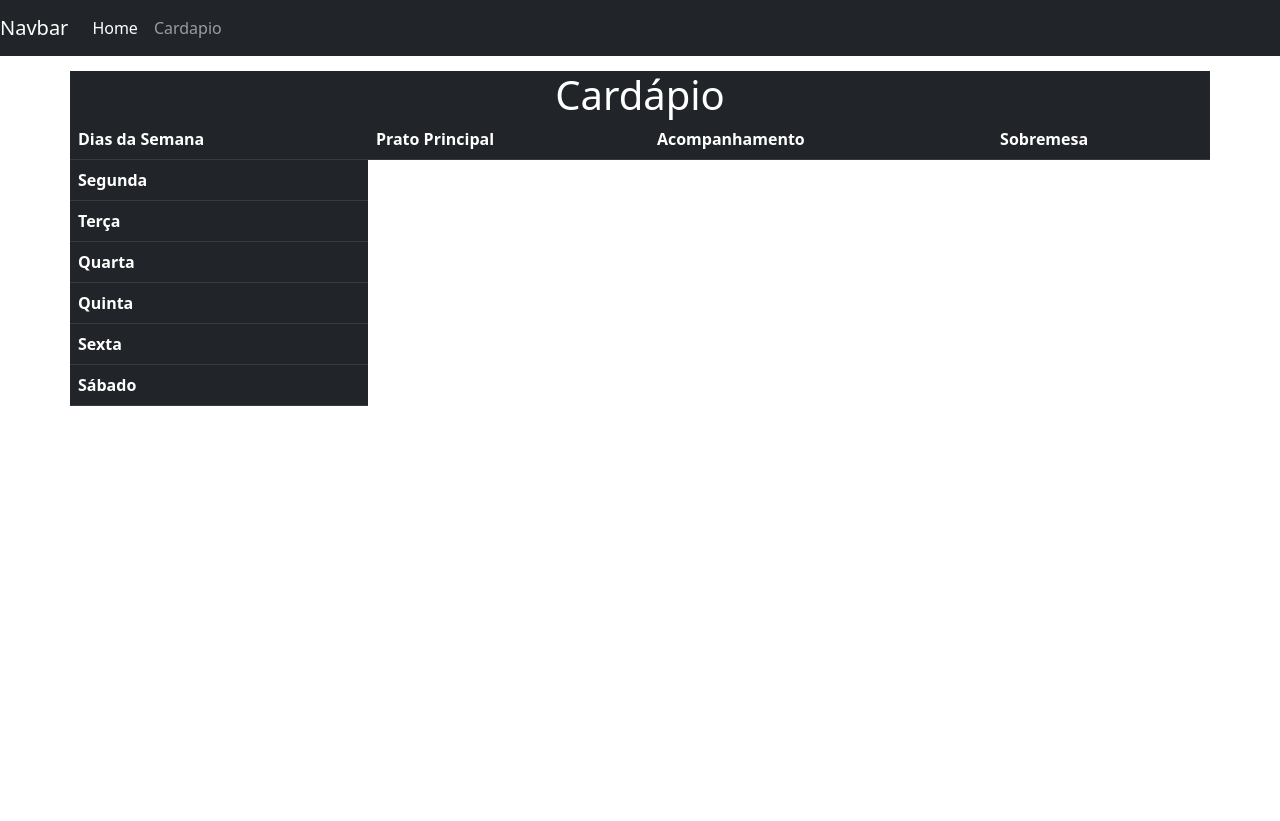
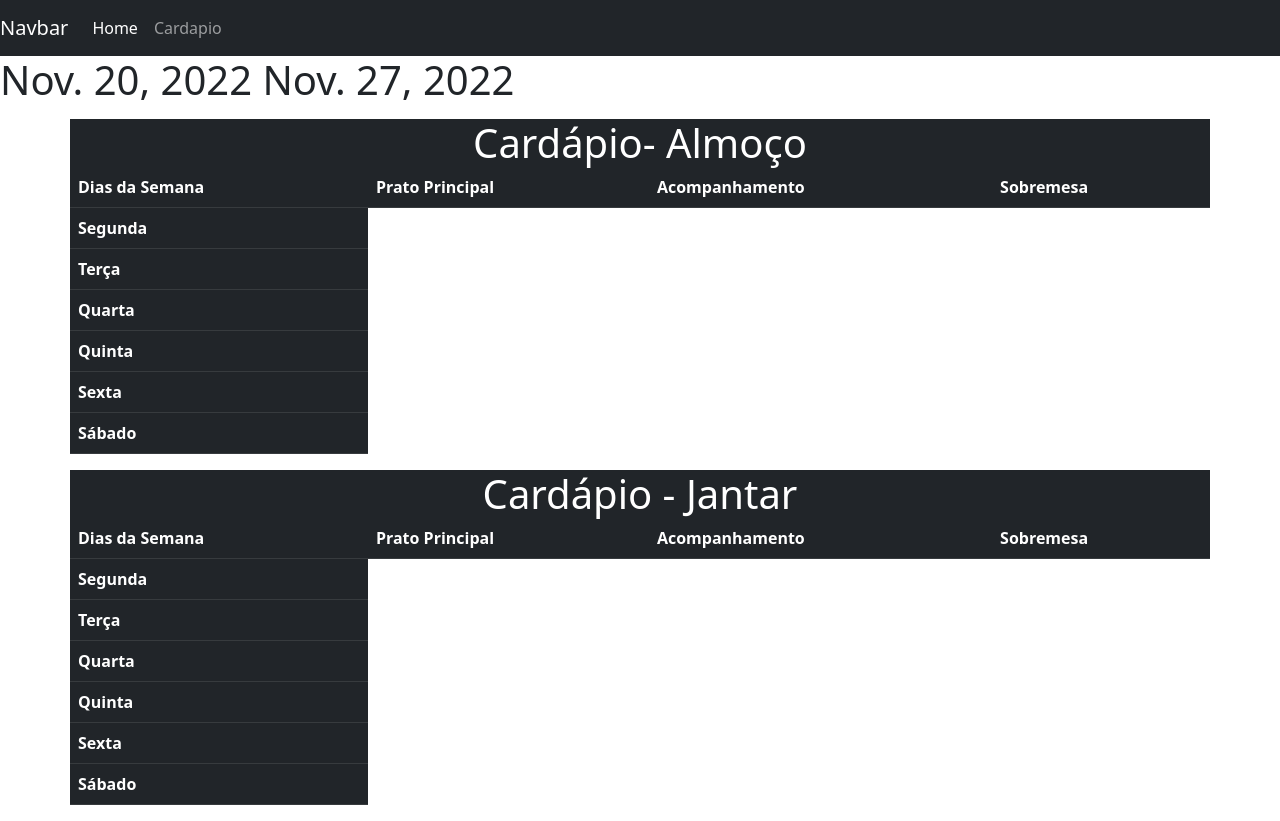
Before and after one commit to pastega/projeto-ru, a Django app: page /cardapio/ in a window 1280 px wide. Before the commit the page ends 406 px from the top, so only its background shows below. Run offline with Django 4.2, Linux system fonts and the light colour scheme; lists and menus that the app fills with data are empty.

Commit message:
Estudando meios para fazer a listagem e edição de cardápios

```diff
--- a/meals/models.py
+++ b/meals/models.py
@@ -76,7 +76,7 @@ class Refeicao(models.Model):
         SABADO = 'SAB', _('Sábado')
         DOMINGO = 'DOM', _('Domingo')
 
-    dia_da_semana = models.CharField(max_length=3, choices=DiaDaSemana.choices)
+    dia_da_semana = models.CharField(max_length=3, choices=DiaDaSemana.choices, default="SEG")
 
     def __str__(self):
         return f'Refeição [{self.data}] > {self.cardapio}'
--- a/meals/templates/meals/cardapio/cardapio.html
+++ b/meals/templates/meals/cardapio/cardapio.html
@@ -3,9 +3,10 @@
 {% block title %}Cardapio{% endblock title %}
 
 {% block content %}
+<h1>{{now}} {{limit}}</h1>
 
 <table class="table table-dark container">
-        <h1 class ='container' style="text-align: center; background-color:rgb(33, 37, 41); color:white; margin-top: 15px;margin-bottom: 0">Cardápio</h1>
+        <h1 class ='container' style="text-align: center; background-color:rgb(33, 37, 41); color:white; margin-top: 15px;margin-bottom: 0">Cardápio- Almoço</h1>
         <thead>
           <tr>
             <th scope="col">Dias da Semana</th>
@@ -18,30 +19,154 @@
         <tbody>
           <tr>
             <th scope="row">Segunda</th>
+              {% for obj in object_list %}
+                {% if obj.dia_da_semana == 'SEG' and obj.data >= now and obj.periodo == 'A'%}
 
+                <td>{{obj.cardapio.prato_principal.nome}}</td>
+                <td>{{obj.cardapio.acompanhamento.nome}}</td>
+                <td>{{obj.cardapio.sobremesa.nome}}</td>
+                {% endif %}
+              {% endfor %}
           </tr>
           <tr>
             <th scope="row">Terça</th>
+            {% for obj in object_list %}
+            {% if obj.dia_da_semana == 'TER' and obj.data == now and obj.periodo == 'A'%}
 
+            <td>{{obj.cardapio.prato_principal.nome}}</td>
+            <td>{{obj.cardapio.acompanhamento.nome}}</td>
+            <td>{{obj.cardapio.sobremesa.nome}}</td>
+            {% endif %}
+          {% endfor %}
           </tr>
           <tr>
             <th scope="row">Quarta</th>
+            {% for obj in object_list %}
+                {% if obj.dia_da_semana == 'QUA' and obj.data == now and obj.periodo == 'A'%}
 
+                <td>{{obj.cardapio.prato_principal.nome}}</td>
+                <td>{{obj.cardapio.acompanhamento.nome}}</td>
+                <td>{{obj.cardapio.sobremesa.nome}}</td>
+                {% endif %}
+              {% endfor %}
           </tr>
           <tr>
             <th scope="row">Quinta</th>
+            {% for obj in object_list %}
+                {% if obj.dia_da_semana == 'QUI' and obj.data == now and obj.periodo == 'A'%}
 
+                <td>{{obj.cardapio.prato_principal.nome}}</td>
+                <td>{{obj.cardapio.acompanhamento.nome}}</td>
+                <td>{{obj.cardapio.sobremesa.nome}}</td>
+                {% endif %}
+              {% endfor %}
 
           </tr>
           <tr>
             <th scope="row">Sexta</th>
+            {% for obj in object_list %}
+                {% if obj.dia_da_semana == 'SEX' and obj.data == now and obj.periodo == 'A'%}
 
+                <td>{{obj.cardapio.prato_principal.nome}}</td>
+                <td>{{obj.cardapio.acompanhamento.nome}}</td>
+                <td>{{obj.cardapio.sobremesa.nome}}</td>
+                {% endif %}
+              {% endfor %}
           </tr>
           <tr>
             <th scope="row">Sábado</th>
+            {% for obj in object_list %}
+                {% if obj.dia_da_semana == 'SAB' and obj.data == now and obj.periodo == 'A'%}
 
+                <td>{{obj.cardapio.prato_principal.nome}}</td>
+                <td>{{obj.cardapio.acompanhamento.nome}}</td>
+                <td>{{obj.cardapio.sobremesa.nome}}</td>
+                {% endif %}
+              {% endfor %}
           </tr>
         </tbody>
 </table>
 
+<table class="table table-dark container">
+  <h1 class ='container' style="text-align: center; background-color:rgb(33, 37, 41); color:white; margin-top: 15px;margin-bottom: 0">Cardápio - Jantar</h1>
+  <thead>
+    <tr>
+      <th scope="col">Dias da Semana</th>
+      <th scope="col">Prato Principal</th>
+      <th scope="col">Acompanhamento</th>
+      <th scope="col">Sobremesa</th>
+
+    </tr>
+  </thead>
+  <tbody>
+    <tr>
+      <th scope="row">Segunda</th>
+        {% for obj in object_list %}
+          {% if obj.dia_da_semana == 'SEG' and obj.data == now and obj.periodo == 'J'%}
+
+          <td>{{obj.cardapio.prato_principal.nome}}</td>
+          <td>{{obj.cardapio.acompanhamento.nome}}</td>
+          <td>{{obj.cardapio.sobremesa.nome}}</td>
+          {% endif %}
+        {% endfor %}
+    </tr>
+    <tr>
+      <th scope="row">Terça</th>
+      {% for obj in object_list %}
+      {% if obj.dia_da_semana == 'TER' and obj.data == now and obj.periodo == 'J'%}
+
+      <td>{{obj.cardapio.prato_principal.nome}}</td>
+      <td>{{obj.cardapio.acompanhamento.nome}}</td>
+      <td>{{obj.cardapio.sobremesa.nome}}</td>
+      {% endif %}
+    {% endfor %}
+    </tr>
+    <tr>
+      <th scope="row">Quarta</th>
+      {% for obj in object_list %}
+          {% if obj.dia_da_semana == 'QUA' and obj.data == now and obj.periodo == 'J'%}
+
+          <td>{{obj.cardapio.prato_principal.nome}}</td>
+          <td>{{obj.cardapio.acompanhamento.nome}}</td>
+          <td>{{obj.cardapio.sobremesa.nome}}</td>
+          {% endif %}
+        {% endfor %}
+    </tr>
+    <tr>
+      <th scope="row">Quinta</th>
+      {% for obj in object_list %}
+          {% if obj.dia_da_semana == 'QUI' and obj.data == now and obj.periodo == 'J'%}
+
+          <td>{{obj.cardapio.prato_principal.nome}}</td>
+          <td>{{obj.cardapio.acompanhamento.nome}}</td>
+          <td>{{obj.cardapio.sobremesa.nome}}</td>
+          {% endif %}
+        {% endfor %}
+
+    </tr>
+    <tr>
+      <th scope="row">Sexta</th>
+      {% for obj in object_list %}
+          {% if obj.dia_da_semana == 'SEX' and obj.data == now and obj.periodo == 'J'%}
+
+          <td>{{obj.cardapio.prato_principal.nome}}</td>
+          <td>{{obj.cardapio.acompanhamento.nome}}</td>
+          <td>{{obj.cardapio.sobremesa.nome}}</td>
+          {% endif %}
+        {% endfor %}
+    </tr>
+    <tr>
+      <th scope="row">Sábado</th>
+      {% for obj in object_list %}
+          {% if obj.dia_da_semana == 'SAB' and obj.data == now and obj.periodo == 'J'%}
+
+          <td>{{obj.cardapio.prato_principal.nome}}</td>
+          <td>{{obj.cardapio.acompanhamento.nome}}</td>
+          <td>{{obj.cardapio.sobremesa.nome}}</td>
+          {% endif %}
+        {% endfor %}
+    </tr>
+  </tbody>
+</table>
+
 {% endblock content %}
--- a/meals/urls.py
+++ b/meals/urls.py
@@ -3,15 +3,18 @@ from django.urls import path
 
 from .views import (
     home_view,
-    cardapio_view,
-    gerenciar_cardapio_view,
+    CardapioView,
+    GerenciarCardapioView,
     gerenciar_estoque_view)
 
 app_name = 'meals'
 
 urlpatterns = [
     path('', home_view, name='home'),
-    path('cardapio/', cardapio_view, name='cardapio'),
-    path('gerenciar_cardapio/', gerenciar_cardapio_view, name ='cardapio'),
+
+    path('cardapio/', CardapioView.as_view(), name='cardapio'),
+
+    path('gerenciar_cardapio/', GerenciarCardapioView.as_view(), name ='gerenciar_cardapio'),
+
     path('gerenciar_estoque/', gerenciar_estoque_view, name='estoque'),
 ]
--- a/meals/views.py
+++ b/meals/views.py
@@ -1,5 +1,8 @@
 from django.contrib.auth.decorators import login_required
+from django.views.generic import ListView
 from django.shortcuts import render
+from .models import Refeicao
+from datetime import date, timedelta
 
 # Create your views here.
 
@@ -7,11 +10,21 @@ def home_view(request):
     context = {}
     return render(request, 'meals/gerenciar_alunos/home.html', context)
 
-def cardapio_view(request):
-    return render(request, 'meals/cardapio/cardapio.html', {})
+class CardapioView(ListView):
+    model = Refeicao
+    template_name = 'meals/cardapio/cardapio.html'
+    def get_context_data(self, **kwargs):
+        context = super().get_context_data(**kwargs)
+        context = {'now': date.today(), 'limit':date.today()+timedelta(7)}
+        return context
 
-def gerenciar_cardapio_view(request):
-    return render(request, 'meals/cardapio/gerenciar_cardapio.html', {})
+# def cardapio_view(request):
+#     return render(request, 'meals/cardapio/cardapio.html', {})
+
+class GerenciarCardapioView(ListView):
+    model = Refeicao
+    template_name = 'meals/cardapio/gerenciar_cardapio.html'
+
 
 def gerenciar_estoque_view(request):
     return render(request, 'meals/estoque/gerenciar_estoque.html')
```
Also changed, not shown: meals/templates/meals/cardapio/gerenciar_cardapio.html (+21 -0 lines), meals/migrations/0002_refeicao_dia_da_semana.py (added).
